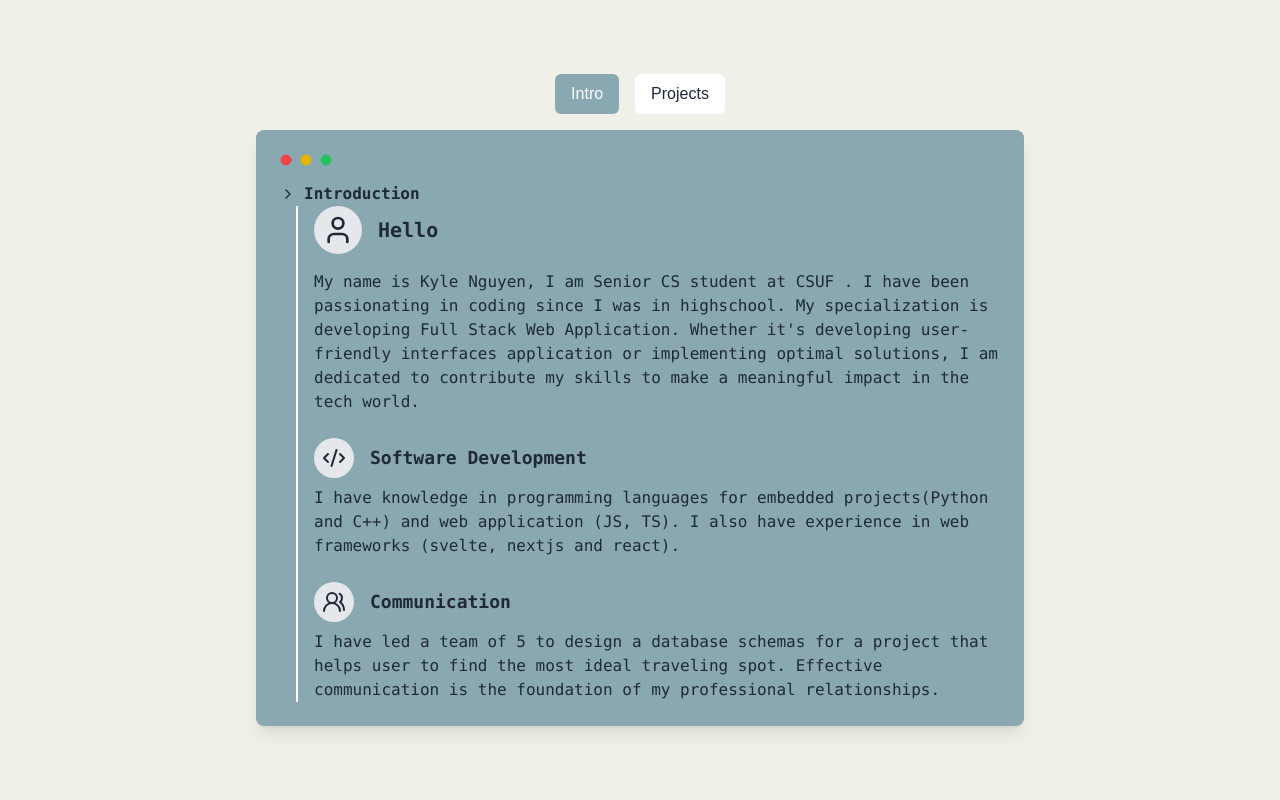
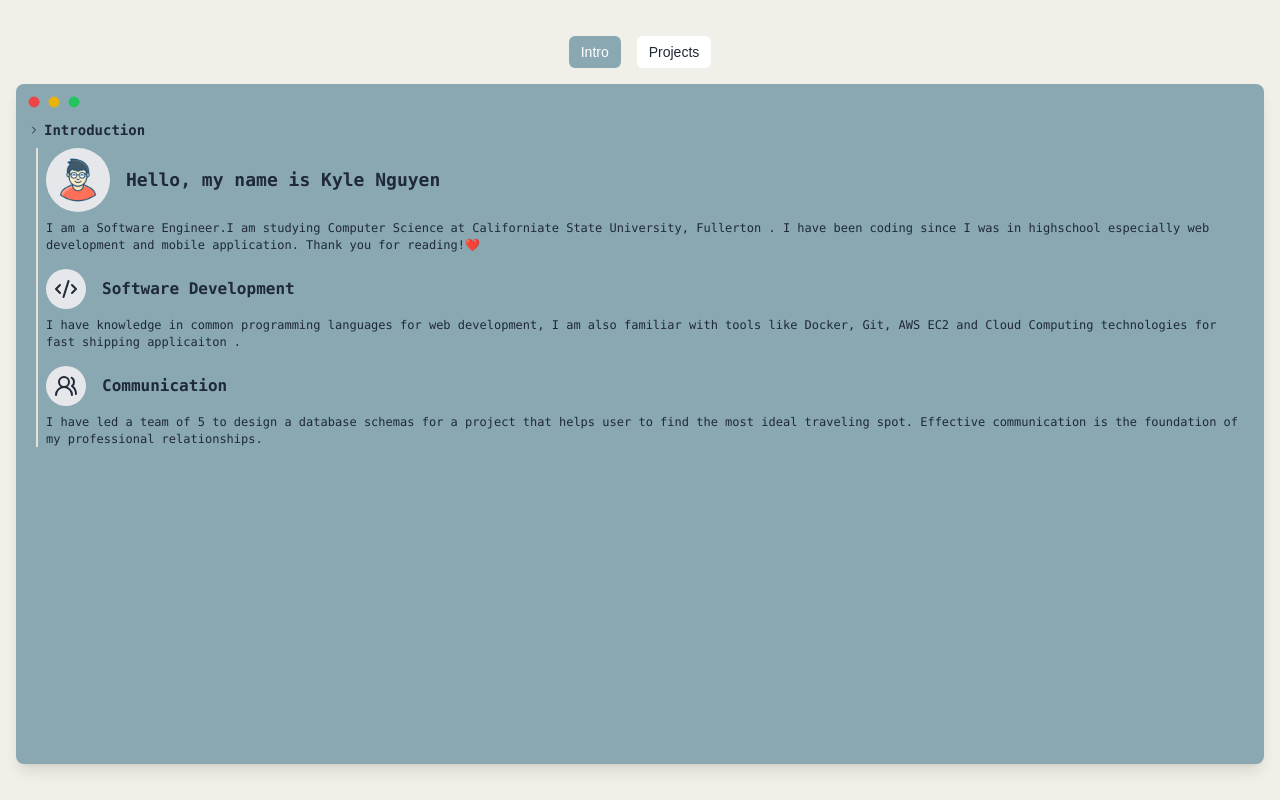
Before and after one commit to kylenguyen-cs30/terminal-portfolio, a Next.js app: page / in a window 1280 px wide. Built offline with nearby package versions, Linux system fonts and the light colour scheme.

Commit message:
temp commit

```diff
--- a/app/components/Terminal.tsx
+++ b/app/components/Terminal.tsx
@@ -2,7 +2,6 @@
 import React, { useState } from "react";
 import { motion } from "framer-motion";
 import {
-  User,
   Code2,
   UsersRound,
   ChevronRight,
@@ -11,40 +10,41 @@ import {
   Github,
 } from "lucide-react";
 import { TypeAnimation } from "react-type-animation";
+import Image from "next/image";
 
 const TreeNode = ({ title, content }) => (
   <motion.div
-    className="font-mono text-gray-800"
+    className="sm:text-sm text-base  font-mono text-gray-800"
     initial={{ opacity: 0 }}
     animate={{ opacity: 1 }}
     transition={{ duration: 0.5 }}
   >
-    <div className="flex items-center">
-      <ChevronRight className="mr-2 w-4 h-4" />
+    <div className="flex items-center mb-2">
+      <ChevronRight className="sm:mr-1 sm:w-3 sm:h-3 4mr-2 w-4 h-4" />
       <span className="font-semibold">{title}</span>
     </div>
-    <div className="ml-4 flex">
-      <div className="border-l-2 border-white mr-2" />
-      <div className="ml-2 w-full">{content}</div>
+    <div className="sm:ml-2 ml-4 flex">
+      <div className="sm:mr-1 border-l-2 border-[#E5E1DA] mr-2" />
+      <div className="sm:ml-1 ml-2 w-full space-y-2">{content}</div>
     </div>
   </motion.div>
 );
 
 const ProjectCard = ({ name, description, githubLink, technologies }) => (
   <motion.div
-    className="mb-8 font-mono"
+    className="sm:mb-4 sm:text-sm mb-6 font-mono "
     initial={{ opacity: 0 }}
     animate={{ opacity: 1 }}
   >
-    <h3 className="text-lg font-bold mb-2">{name}</h3>
-    <div className="ml-4 space-y-2">
+    <h3 className="sm:text-base text-lg font-bold mb-2">{name}</h3>
+    <div className="sm:ml-2 ml-4 space-y-2">
       <div className="flex items-start">
         <span className="mr-2">*</span>
         <span>Description</span>
       </div>
       <div className="flex items-start ml-4">
         <ArrowRight className="w-4 h-4 mr-2 mt-1 flex-shrink-0" />
-        <TypedContent text={description} speed={85} />
+        <TypedContent text={description} speed={90} />
       </div>
 
       <div className="flex items-center">
@@ -62,7 +62,7 @@ const ProjectCard = ({ name, description, githubLink, technologies }) => (
 
       <div className="flex items-start">
         <span className="mr-2">*</span>
-        <span>Technologies</span>
+        <span>Tech Stacks</span>
       </div>
       <div className="ml-4">
         {technologies.map((tech, index) => (
@@ -76,8 +76,14 @@ const ProjectCard = ({ name, description, githubLink, technologies }) => (
   </motion.div>
 );
 
-const TypedContent = ({ text, speed = 50 }) => (
-  <TypeAnimation sequence={[text]} wrapper="p" speed={speed} cursor={false} />
+const TypedContent = ({ text, speed = 50, className = "" }) => (
+  <TypeAnimation
+    sequence={[text]}
+    wrapper="p"
+    speed={speed}
+    cursor={false}
+    className={`sm:text-xs sm:leading-snug  leading-relaxed ${className}`}
+  />
 );
 
 const Terminal = () => {
@@ -86,22 +92,29 @@ const Terminal = () => {
     intro: {
       title: "Introduction",
       content: (
-        <div className="space-y-6">
+        <div className="space-y-4">
           {/* Introduction Part */}
-          <div className="space-y-4">
+          <div className="space-y-2">
             <div className="flex items-center space-x-4">
               <div className="bg-gray-200 p-2 rounded-full">
-                <User className="w-8 h-8" />
+                <Image
+                  src="/images/kyle2.png"
+                  alt="Kyle Nguyen"
+                  width={48}
+                  height={48}
+                  className=" rounded-full object-cover"
+                />
               </div>
-              <h2 className="text-xl font-bold">Hello</h2>
+              <h2 className="sm:text-lg text-xl font-bold">
+                Hello, my name is Kyle Nguyen
+              </h2>
             </div>
             <TypedContent
-              text="My name is Kyle Nguyen, I am Senior CS student at CSUF
-            . I have been passionating in coding since I was in highschool. My specialization is developing Full
-            Stack Web Application. Whether it's developing user-friendly interfaces application or
-            implementing optimal solutions, I am dedicated to contribute my skills to make a meaningful
-            impact in the tech world."
+              text="I am a Software Engineer.I am studying Computer Science at Californiate State University, Fullerton
+            . I have been coding since I was in highschool especially web development and mobile application.
+              Thank you for reading!❤️"
               speed={95}
+              className="leading-relaxed"
             />
           </div>
 
@@ -111,13 +124,15 @@ const Terminal = () => {
               <div className="bg-gray-200 p-2 rounded-full">
                 <Code2 className="w-6 h-6" />
               </div>
-              <h3 className="text-lg font-semibold">Software Development</h3>
+              <h3 className="sm:text-base text-lg font-semibold">
+                Software Development
+              </h3>
             </div>
             <TypedContent
-              text="I have knowledge in programming languages for embedded
-            projects(Python and C++) and web application (JS, TS). I also have experience in web
-            frameworks (svelte, nextjs and react)."
+              text="I have knowledge in common programming languages for web development, I am also familiar with tools like Docker, Git,
+              AWS EC2 and Cloud Computing technologies for fast shipping applicaiton ."
               speed={85}
+              className="leading-relaxed"
             />
           </div>
 
@@ -126,13 +141,16 @@ const Terminal = () => {
               <div className="bg-gray-200 p-2 rounded-full">
                 <UsersRound className="w-6 h-6" />
               </div>
-              <h3 className="text-lg font-semibold">Communication</h3>
+              <h3 className="sm:text-base text-lg font-semibold">
+                Communication
+              </h3>
             </div>
             <TypedContent
               text="I have led a team of 5 to design a database schemas for a project that helps user to find the most
             ideal traveling spot. Effective communication is the foundation of my professional
             relationships."
               speed={85}
+              className="leading-relaxed"
             />
           </div>
         </div>
@@ -142,7 +160,7 @@ const Terminal = () => {
     projects: {
       title: "Projects",
       content: (
-        <div className="space-y-6 overflow-y-auto max-h-[500px] pr-4">
+        <div className="sm:pr-2 sm:max-h-none sm:overscroll-visible sm:space-y-4   space-y-6 overflow-y-auto max-h-[500px] pr-4">
           <ProjectCard
             name="Math Nest Dictionary"
             description="I developed a web application that help student quickly look up math formulas with friendly and simple UI."
@@ -151,19 +169,22 @@ const Terminal = () => {
           />
           <ProjectCard
             name="Tic Tac Toe"
-            description="Tic Tac Toe is a web application which is serving as a stepping stool for machine learning AI Development. Tic Tac Toe have two player, one is user and the other is AI. User can pick between two modes 'PVP' and 'AI'."
+            description="Tic Tac Toe is a web application which is serving as a stepping stool for machine learning AI Development. Tic
+            Tac Toe have two player, one is user and the other is AI. User can pick between two modes 'PVP' and 'AI'."
             githubLink="https://github.com/kylenguyen-cs30/tictactoe-ml"
             technologies={["Typescript", "NextJS", "Machine Learning"]}
           />
           <ProjectCard
             name="Cau Chu"
-            description="A simple fast web application that deliver user experience and information about their pets and provide a safe place for pet owner can safely find their pet a new home."
+            description="A simple fast web application that deliver user experience and information about their pets and provide a safe place
+            for pet owner can safely find their pet a new home."
             githubLink="https://github.com/kylenguyen-cs30/cau-chu"
             technologies={["NextJS", "Flask", "SQLite"]}
           />
           <ProjectCard
             name="Parfummeler"
-            description="Led a team of 3 members to develop a personalized e-commerce platform that connect users through perfumes. User's recommendation is more accurate than since they are asked with a set of question which are created by experts"
+            description="Led a team of 3 members to develop a personalized e-commerce platform that connect users through perfumes. User's
+            recommendation is more accurate than since they are asked with a set of question which are created by experts"
             githubLink="https://github.com/kylenguyen-cs30/Parfummelier"
             technologies={[
               "NextJS",
@@ -182,13 +203,14 @@ const Terminal = () => {
   };
 
   return (
-    <div className="min-h-screen bg-[#F1F0E8] p-5 flex flex-col items-center justify-center space-y-4">
+    <div className="sm:p-2 sm:min-h-fit min-h-[600px] bg-[#F1F0E8] p-5 flex flex-col items-center justify-center space-y-4">
+      <div className="w-full max-w-3xl flex-col flex items-center space-y-4">
         {/* Navigation Buttons */}
-      <div className="flex space-x-4">
+        <div className="sm:text-sm flex space-x-4 ">
           <motion.button
             whileHover={{ scale: 1.05 }}
             whileTap={{ scale: 0.95 }}
-          className={`px-4 py-2 rounded-md ${
+            className={`sm:px-3 sm:py-1.5 px-4 py-2 rounded-md ${
               activeSection === "intro"
                 ? "bg-[#89A8B2] text-white"
                 : "bg-white text-gray-800"
@@ -200,7 +222,7 @@ const Terminal = () => {
           <motion.button
             whileHover={{ scale: 1.05 }}
             whileTap={{ scale: 0.95 }}
-          className={`px-4 py-2 rounded-md ${
+            className={`sm:px-3 sm:py-1.5 px-4 py-2 rounded-md ${
               activeSection === "projects"
                 ? "bg-[#89A8B2] text-white"
                 : "bg-white text-gray-800"
@@ -210,10 +232,11 @@ const Terminal = () => {
             Projects
           </motion.button>
         </div>
+      </div>
 
       {/* Terminal Window */}
       <motion.div
-        className="bg-[#89A8B2] p-6 rounded-lg shadow-lg w-full max-w-3xl"
+        className="sm:p-3 sm:h-[85vh] sm:overflow-y-auto bg-[#89A8B2] p-6 rounded-lg shadow-lg w-full "
         initial={{ scale: 0, rotate: 0 }}
         animate={{ scale: 1, rotate: 360 }}
         transition={{
@@ -224,7 +247,7 @@ const Terminal = () => {
         }}
       >
         <motion.div
-          className="flex space-x-2 mb-4"
+          className="flex space-x-2 mb-3"
           initial={{ opacity: 0 }}
           animate={{ opacity: 1 }}
           transition={{ delay: 0.5 }}
@@ -234,7 +257,7 @@ const Terminal = () => {
           <Circle className="w-3 h-3 text-green-500 fill-green-500" />
         </motion.div>
 
-        <div className="space-y-6">
+        <div className="space-y-4">
           <TreeNode
             title={sections[activeSection].title}
             content={sections[activeSection].content}
--- a/app/page.tsx
+++ b/app/page.tsx
@@ -2,7 +2,7 @@ import Terminal from "./components/Terminal";
 
 export default function Home() {
   return (
-    <div className="min-h-screen bg-gray-900 ">
+    <div className=" sm:p-2 min-h-screen bg-[#F1F0E8] flex flex-col items-center justify-center p-5 space-y-4 ">
       <Terminal />
     </div>
   );
```
Also changed, not shown: public/images/kyle2.png (added). Lines whose indentation alone changed are shown as unchanged.
